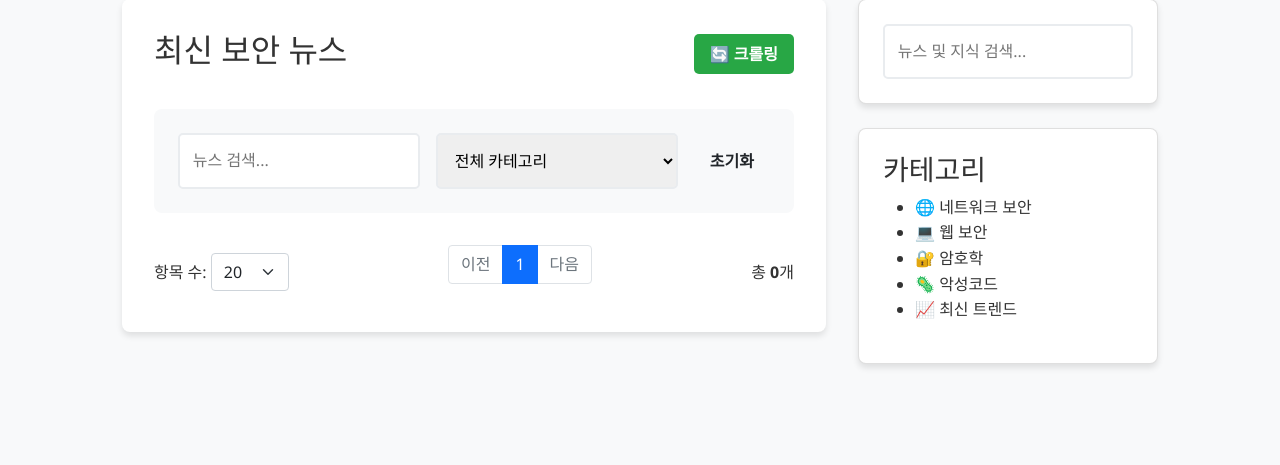
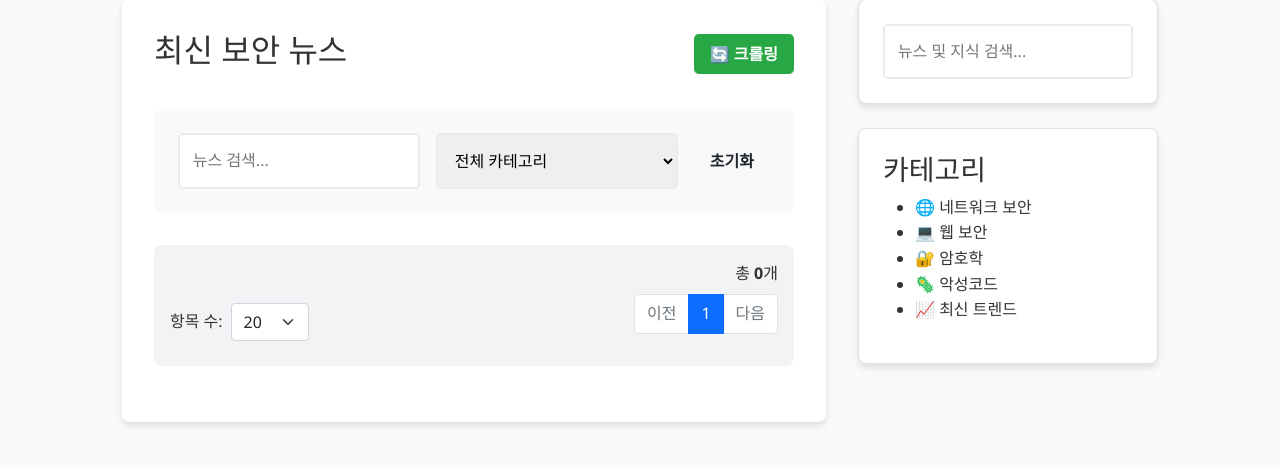
Before and after one commit to sysgate13-secure/NewCrawler, a FastAPI app: page / in a window 1280 px wide. Shown: the part 93-558 px from the top of the page. Run offline with FastAPI, Linux system fonts and the light colour scheme.

Commit message:
페이지네이션 및 항목수, 총개수 장소 변경

```diff
--- a/app/main.py
+++ b/app/main.py
@@ -7,6 +7,7 @@ from sqlalchemy.orm import Session
 from app.database import engine, get_db, Base
 from app.models import News, Wiki, CrawlSource
 from crawler.crawler import crawl_all
+import time # Add this import
 from data_utils import get_wiki_preview, get_wiki_highlights, clean_news_summary
 from datetime import datetime
 import os
@@ -50,11 +51,15 @@ async def startup_event():
     if ES_ENABLED:
         import threading
         def init_es():
+            global ES_ENABLED # Declare intent to modify the global variable
             try:
+                # Give Elasticsearch a moment to fully start up
+                time.sleep(10) # Add a delay to allow ES to become fully ready
                 create_indices()
                 print("✅ Elasticsearch 인덱스 준비 완료")
             except Exception as e:
                 print(f"ℹ️ Elasticsearch가 실행 중이지 않아 검색 엔진 기능이 비활성화되었습니다. (SQLite는 정상 작동함)")
+                ES_ENABLED = False # Explicitly disable ES if initialization fails
 
         # 메인 루프를 방해하지 않도록 별도 스레드에서 실행
         threading.Thread(target=init_es, daemon=True).start()
--- a/static/css/style.css
+++ b/static/css/style.css
@@ -463,18 +463,53 @@ a:hover {
     align-items: center;
     flex-wrap: wrap;
     gap: 1rem;
+    margin-top: 1rem; /* 총 아이템 개수와 페이지네이션 컨트롤 사이 간격 추가 */
+    /* margin-bottom: 1.5rem; 이 마진은 pagination-wrapper로 이동 */
+    width: 100%; /* 부모 요소의 전체 너비를 차지하도록 설정 */
+}
+
+.pagination-wrapper {
+    display: flex; /* Flex 컨테이너로 설정 */
+    flex-direction: column; /* 자식 요소들을 세로로 정렬 */
     margin-bottom: 1.5rem;
     padding: 1rem;
     background: #f1f3f5;
     border-radius: var(--border-radius);
 }
 
-.pagination-controls .page-size-select,
-.pagination-controls .page-nav,
-.pagination-controls .page-info-total {
+.total-items-display-wrapper {
+    width: 100%; /* 부모 요소의 전체 너비를 차지하도록 설정 */
+    display: flex;
+    justify-content: flex-end; /* 내용을 오른쪽 끝으로 정렬 */
+    margin-bottom: 0.5rem;
+    font-size: 0.9em;
+    color: var(--text-muted-color);
+}
+
+.pagination-controls .page-size-select {
     display: flex;
     align-items: center;
     gap: 0.5rem;
+    flex-shrink: 0; /* 내용이 줄어들지 않도록 방지 */
+    flex-wrap: nowrap; /* 자식 요소들이 줄 바꿈되지 않도록 강제 */
+    /* max-width: 150px; */ /* 최대 너비 제한 제거 */
+}
+
+.pagination-controls .page-size-select .form-select {
+    width: auto; /* 내용에 따라 너비 자동 조절 (부트스트랩 100% 오버라이드) */
+    min-width: 80px; /* 최소 너비 설정 */
+}
+
+.pagination-controls #pagination-nav {
+    flex-grow: 1; /* 남은 공간을 모두 차지하도록 성장 */
+    flex-shrink: 1; /* 필요시 축소 가능 */
+    min-width: 0; /* flex 아이템이 내용 때문에 축소되지 않는 것을 방지 */
+    display: flex;
+    justify-content: flex-end; /* 페이지 번호들을 오른쪽으로 정렬 */
+}
+
+.pagination-controls #pagination-nav .pagination {
+    margin-bottom: 0; /* Bootstrap 기본 마진 제거 */
 }
 
 .pagination-controls button:disabled {
@@ -561,13 +596,10 @@ a:hover {
         grid-template-columns: 1fr;
     }
 
-    .pagination-controls {
-        flex-direction: column;
-        align-items: stretch;
-    }
-    .pagination-controls .page-nav {
-        justify-content: space-between;
-    }
+    /* 모바일 환경에서 pagination-controls는 flex-row로 동작하며,
+       page-size-select와 pagination-nav가 유연하게 공간을 배분하도록 설정되었습니다.
+       만약 여전히 줄 바꿈이 발생한다면, 화면 크기가 너무 작아 두 요소가 한 줄에 들어갈 수 없는 경우일 수 있습니다.
+       이 경우, 페이지 번호들의 글자 크기를 줄이거나 패딩을 조정하는 추가적인 작업이 필요할 수 있습니다. */
 }
 
 @media (max-width: 480px) {
--- a/static/js/main.js
+++ b/static/js/main.js
@@ -115,7 +115,7 @@ async function fetchNews() {
         // totalItems 업데이트
         const totalItemsEl = document.getElementById('totalItems');
         if (totalItemsEl) {
-            totalItemsEl.textContent = data.pagination.total_items;
+            totalItemsEl.textContent = `총 ${data.pagination.total_items}개`;
         }
 
         renderPagination(totalPages, currentPage);
--- a/templates/index.html
+++ b/templates/index.html
@@ -51,10 +51,16 @@
                     </div>
                 </div>
 
-                <div id="pagination-controls" class="d-flex justify-content-between align-items-center">
-                    <div class="page-size-select">
-                        <label for="pageSize">항목 수:</label>
-                        <select id="pageSize" onchange="changeLimit(this.value)" class="form-select" style="width: auto; display: inline-block;">
+                <div class="pagination-wrapper">
+                    <div class="d-flex justify-content-end align-items-center" style="margin-bottom: 0.5rem;">
+                        <div class="page-info-total">
+                            총 <strong id="totalItems">{{ pagination.total_items }}</strong>개
+                        </div>
+                    </div>
+                    <div class="d-flex justify-content-between align-items-center">
+                        <div class="d-flex align-items-center" style="gap: 0.5rem;">
+                            <label for="pageSize" style="margin: 0;">항목 수:</label>
+                            <select id="pageSize" onchange="changeLimit(this.value)" class="form-select" style="width: auto;">
                                 <option value="10" {% if pagination.limit == 10 %}selected{% endif %}>10</option>
                                 <option value="20" {% if pagination.limit == 20 %}selected{% endif %}>20</option>
                                 <option value="50" {% if pagination.limit == 50 %}selected{% endif %}>50</option>
@@ -62,8 +68,6 @@
                             </select>
                         </div>
                         <nav id="pagination-nav"></nav>
-                    <div class="page-info-total">
-                        총 <strong id="totalItems">{{ pagination.total_items }}</strong>개
                     </div>
                 </div>
 
```
Lines whose indentation alone changed are shown as unchanged.
